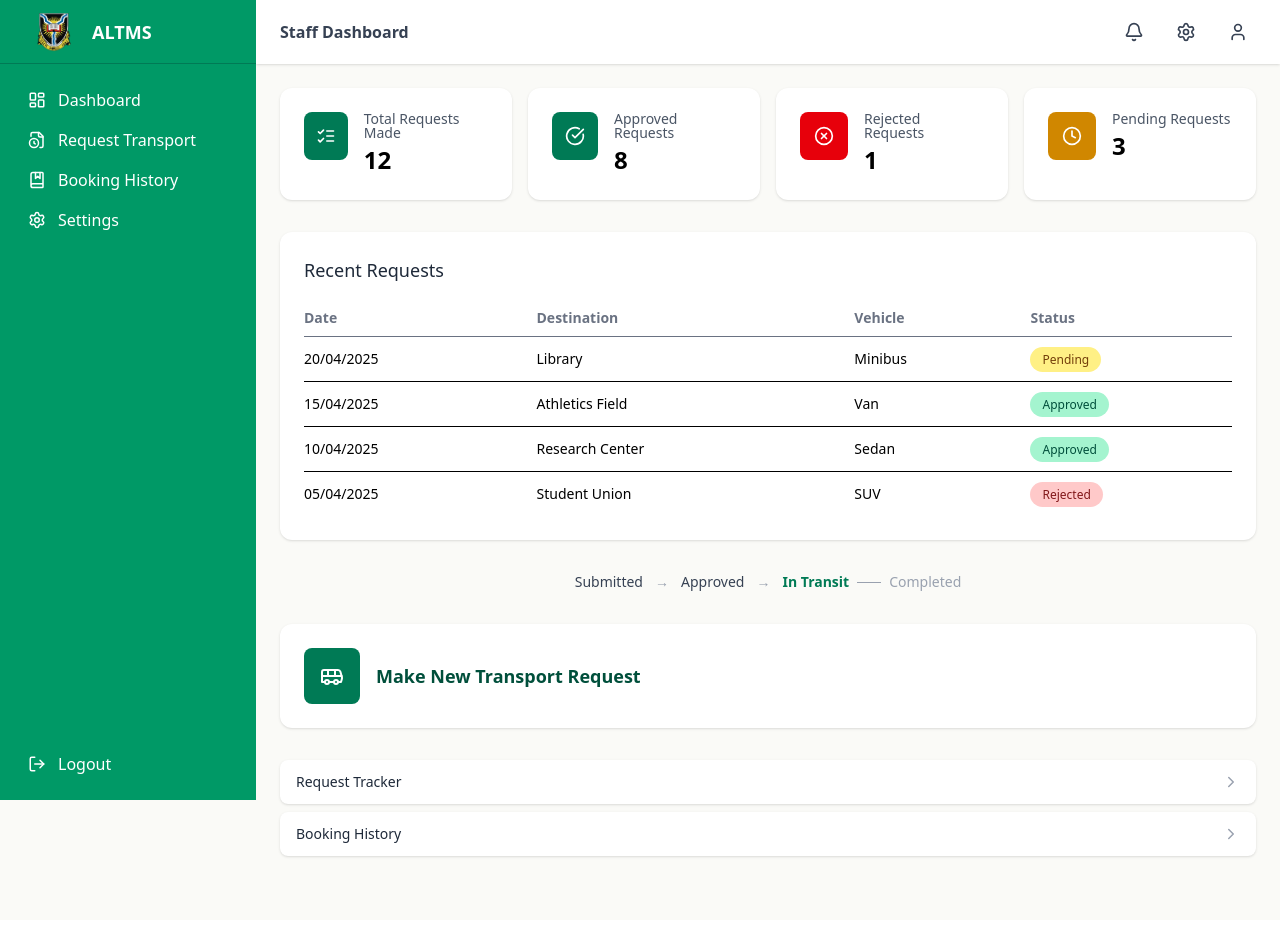
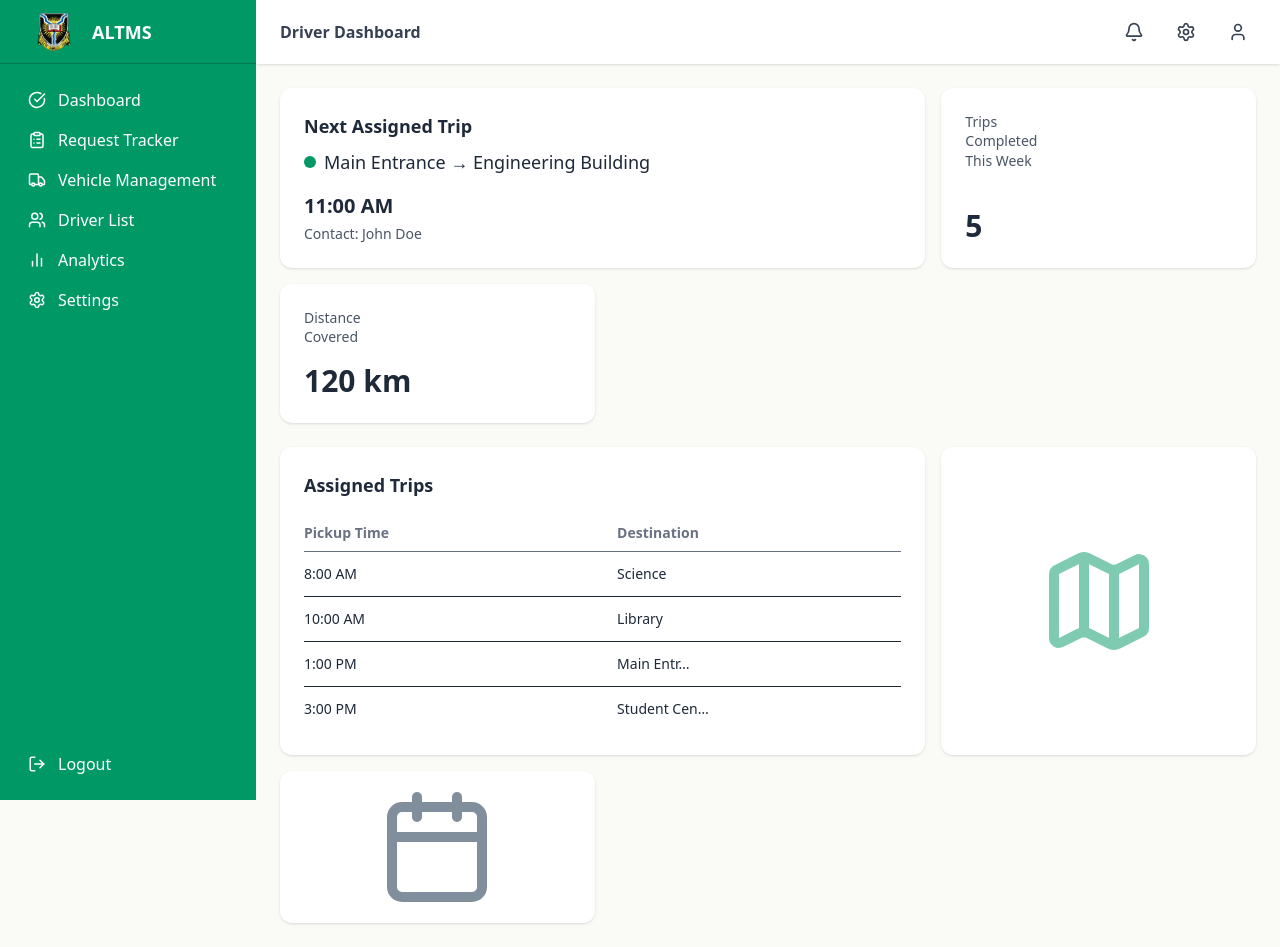
Before and after one commit to ayomidesangogade/Transportation_management_system, a React (Vite) app in the folder ALTMS/: page / in a window 1280 px wide. Before the commit the page ends 920 px from the top, so only its background shows below. Built offline with nearby package versions, Linux system fonts and the light colour scheme.

Commit message:
Update dashboard components: switch to DriverDashboard, refactor AdminDashboard and DriverDashboard headers, and add StatCard component

```diff
--- a/ALTMS/src/App.jsx
+++ b/ALTMS/src/App.jsx
@@ -6,7 +6,7 @@ import RequestTransportPage from "./Pages/RequestTransportPage"
 
 function App() {
   return (
-    <StaffDashboard />
+    <DriverDashboard />
   )
 }
 
--- a/ALTMS/src/Components/SideBar.jsx
+++ b/ALTMS/src/Components/SideBar.jsx
@@ -35,6 +35,7 @@ function SideBar(props) {
                                 href="#"
                                 key={label}
                                 className="flex items-center gap-3 text-white py-2 px-3 rounded-lg hover:bg-emerald-700"
+                                // className={`flex items-center gap-3 px-4 py-3 rounded-lg transition ${active ? "bg-white/10" : "hover:bg-white/5"}`}
                             >
                                 <Icon size={18} color="white" />
                                 {label}
--- /dev/null
+++ b/ALTMS/src/Components/StatCard.jsx
@@ -0,0 +1,12 @@
+function StatCard({ title, value }) {
+  return (
+    <div className="bg-white rounded-xl shadow-sm p-6 flex flex-col justify-between">
+      <h4 className="font-medium text-sm text-gray-600 leading-snug max-w-[12ch]">
+        {title}
+      </h4>
+      <p className="text-3xl font-semibold mt-4">{value}</p>
+    </div>
+  )
+}
+
+export default StatCard
--- a/ALTMS/src/Pages/AdminDashboard.jsx
+++ b/ALTMS/src/Pages/AdminDashboard.jsx
@@ -1,21 +1,16 @@
 import React, { useState } from "react";
 import {
-  Bell,
-  Settings,
-  User,
   Truck,
   CalendarRange,
   Map,
   BarChart2,
-  Menu,
-  X,
   LayoutDashboard,
 } from "lucide-react"
 import SideBar from "../Components/SideBar";
 import PieChart from "../Components/PieChart";
 import DriversCard from "../Components/DriversCard";
-import IconButton from "../Components/IconButton";
 import Legend from "../Components/Legend";
+import Header from "../Components/Header";
 
 const stats = [
   { label: "Total Vehicles", value: 120 },
@@ -74,26 +69,7 @@ export default function AdminDashboard() {
       {/* Main wrapper */}
       <div className="flex-1 flex flex-col md:pl-64">
         {/* Header */}
-        <header className="h-16 bg-white shadow-sm flex items-center justify-between px-4 sm:px-6">
-          <div className="flex items-center gap-3">
-            {/* Hamburger */}
-            <button
-              className="p-2 rounded-lg bg-gray-100 text-gray-700 md:hidden"
-              onClick={() => setSidebarOpen(!sidebarOpen)}
-            >
-              {sidebarOpen ? <X size={20} /> : <Menu size={20} />}
-            </button>
-            <h1 className="text-base font-semibold text-gray-700 hidden md:block">
-              Admin Dashboard
-            </h1>
-          </div>
-          <div className="flex items-center gap-2 sm:gap-4 text-gray-700">
-            <IconButton icon={Bell} />
-            <IconButton icon={Settings} />
-            <IconButton icon={User} />
-          </div>
-        </header>
-
+        <Header state={sidebarOpen} name="Admin Dashboard" setSidebarOpen={() => setSidebarOpen(!sidebarOpen)} />
         {/* Scrollable content */}
         <main className="p-4 sm:p-6 space-y-6 overflow-y-auto flex-1">
           {/* Stat cards */}
--- a/ALTMS/src/Pages/DriverDashboard.jsx
+++ b/ALTMS/src/Pages/DriverDashboard.jsx
@@ -1,24 +1,20 @@
 import React, { useState } from "react";
 import {
-  Home,
   ClipboardList,
   Truck,
   Users,
   BarChart2,
   Settings,
   CheckCircle,
-  User,
-  Bell,
-  MessageSquare,
   Map as MapIcon,
   Calendar as CalendarIcon,
-  Menu,
-  X,
 } from "lucide-react";
-import UILogo from "../images/university-of-ibadan-logo-transparent.png"
+import Header from "../Components/Header";
+import SideBar from "../Components/SideBar";
+import StatCard from "../Components/StatCard";
 
 const navItems = [
-  { label: "Dashboard", icon: CheckCircle, active: true },
+  { label: "Dashboard", icon: CheckCircle},
   { label: "Request Tracker", icon: ClipboardList },
   { label: "Vehicle Management", icon: Truck },
   { label: "Driver List", icon: Users },
@@ -39,57 +35,18 @@ export default function DriverDashboard() {
   return (
     <div className="min-h-screen flex text-gray-800 overflow-hidden">
       {/* Sidebar */}
-      <aside
-        className={`fixed inset-y-0 left-0 z-20 w-64 bg-[#059669] text-white transform transition-transform md:translate-x-0 md:static ${sidebarOpen ? "translate-x-0" : "-translate-x-full"}`}
-      >
-        <div className="h-16 flex items-center justify-between px-5 border-b border-white/10">
-          <div className="h-16 flex items-center px-6 border-b">
-                    <img src={UILogo} alt="UI crest" className="h-10 w-15" />
-                    <span className="font-extrabold text-lg">ALTMS</span>
-            </div>
-          <button className="md:hidden text-white" onClick={() => setSidebarOpen(false)}>
-            <X size={20} />
-          </button>
-        </div>
-        <nav className="p-4 space-y-1">
-          {navItems.map(({ label, icon: Icon, active }) => (
-            <a
-              key={label}
-              href="#" // hook up routes later
-              className={`flex items-center gap-3 px-4 py-3 rounded-lg transition ${active ? "bg-white/10" : "hover:bg-white/5"}`}
-            >
-              <Icon size={18} />
-              <span className="truncate">{label}</span>
-            </a>
-          ))}
-        </nav>
-      </aside>
-
+      <SideBar state={sidebarOpen} onClose={() => setSidebarOpen(!sidebarOpen)} navItems={navItems} />
       {/* Backdrop for mobile */}
       {sidebarOpen && <div className="fixed inset-0 bg-black/40 z-10 md:hidden" onClick={() => setSidebarOpen(false)} />}
 
       {/* Main section */}
-      <section className="flex-1 min-h-screen bg-[#fafaf7] flex flex-col">
+      <section className="flex-1 flex bg-[#fafaf7] flex-col md:pl-64">
         {/* Header */}
-        <header className="h-16 bg-white shadow-sm flex items-center justify-between px-4 md:px-6">
-          <div className="flex items-center gap-3">
-            <button
-              className="p-2 rounded-lg bg-gray-100 text-gray-700 md:hidden"
-              onClick={() => setSidebarOpen(!sidebarOpen)}
-            >
-              {sidebarOpen ? <X size={20} /> : <Menu size={20} />}
-            </button>
-            <h1 className="text-base font-semibold text-gray-700 hidden md:block">
-              Driver Dashboard
-            </h1>
-          </div>
-          <div className="flex items-center gap-4 text-[#06203c]">
-            <IconButton icon={MessageSquare} />
-            <IconButton icon={User} />
-            <IconButton icon={Bell} />
-          </div>
-        </header>
-
+        <Header
+          state={sidebarOpen}
+          name="Driver Dashboard"
+          setSidebarOpen={() => setSidebarOpen(!sidebarOpen)}
+        />
         {/* Scrollable content */}
         <main className="p-6 space-y-6 overflow-y-auto flex-1">
           {/* Top cards */}
@@ -146,25 +103,3 @@ export default function DriverDashboard() {
     </div>
   );
 }
-
-// -----------------------------------------------------------------------------
-// Helper components
-// -----------------------------------------------------------------------------
-function IconButton({ icon: Icon }) {
-  return (
-    <button className="p-2 hover:bg-gray-200 rounded-lg">
-      <Icon size={20} />
-    </button>
-  );
-}
-
-function StatCard({ title, value }) {
-  return (
-    <div className="bg-white rounded-xl shadow-sm p-6 flex flex-col justify-between">
-      <h4 className="font-medium text-sm text-gray-600 leading-snug max-w-[12ch]">
-        {title}
-      </h4>
-      <p className="text-3xl font-semibold mt-4">{value}</p>
-    </div>
-  );
-}
```
